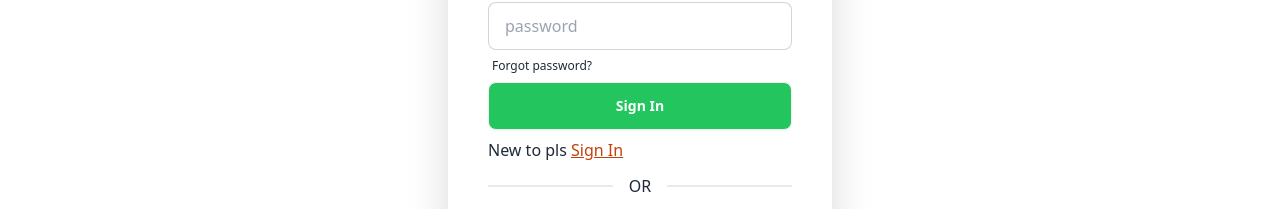
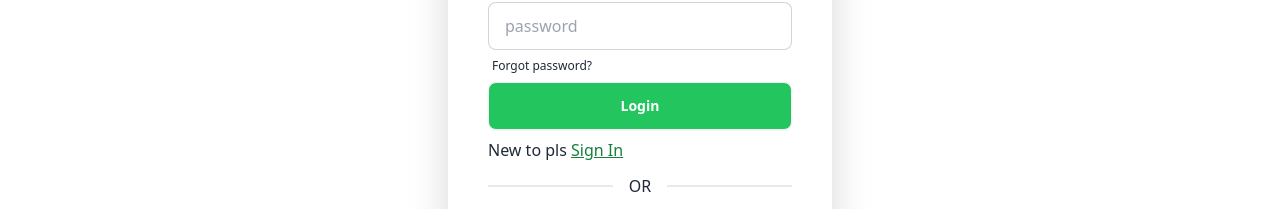
Before and after one commit to sakib1100/Resturant-client-new, a React (Vite) app: page /login in a window 1280 px wide. Shown: the part 418-627 px from the top of the page. Built offline with nearby package versions, Linux system fonts and the light colour scheme; no server answers.

Commit message:
dataUpdate

```diff
--- a/src/Compunent/Dinner/Dinner.jsx
+++ b/src/Compunent/Dinner/Dinner.jsx
@@ -13,10 +13,12 @@ const Dinner = () => {
 
     return (
         <div className="lg:mx-20 max-sm:mx-10">
+                    <h1>Dinner for you</h1>
+
             <div className="grid grid-cols-1 md:grid-cols-2 lg:grid-cols-3 gap-10 mt-12">
                 {dinner.map((data) => (
                     <div key={data._id} className="bg-white border border-gray-100 transition transform duration-700 hover:shadow-xl hover:scale-105 p-4 rounded-lg relative">
-                        <span className="bg-red-100 border border-red-500 rounded-full text-primary text-sm poppins px-4 py-1 inline-block mb-4">Lunch</span>
+                        <span className="bg-red-100 border border-red-500 rounded-full text-primary text-sm poppins px-4 py-1 inline-block mb-4">Dinner</span>
                         <img className="w-64 mx-auto transform transition duration-300 hover:scale-105" src={data.img} alt={data.name} />
                         <div className="flex flex-col items-center my-3 space-y-2">
                             <h1 className="text-gray-900 poppins text-lg">{data.name}</h1>
--- a/src/Compunent/Footer/Footer.jsx
+++ b/src/Compunent/Footer/Footer.jsx
@@ -4,8 +4,8 @@ const Footer = () => {
         <div>
      <footer className="footer p-10 bg-green-600 text-neutral-content">
   <aside>
-    <svg width="50" height="50" viewBox="0 0 24 24" xmlns="http://www.w3.org/2000/svg" fillRule="evenodd" clipRule="evenodd" className="fill-current"><path d="M22.672 15.226l-2.432.811.841 2.515c.33 1.019-.209 2.127-1.23 2.456-1.15.325-2.148-.321-2.463-1.226l-.84-2.518-5.013 1.677.84 2.517c.391 1.203-.434 2.542-1.831 2.542-.88 0-1.601-.564-1.86-1.314l-.842-2.516-2.431.809c-1.135.328-2.145-.317-2.463-1.229-.329-1.018.211-2.127 1.231-2.456l2.432-.809-1.621-4.823-2.432.808c-1.355.384-2.558-.59-2.558-1.839 0-.817.509-1.582 1.327-1.846l2.433-.809-.842-2.515c-.33-1.02.211-2.129 1.232-2.458 1.02-.329 2.13.209 2.461 1.229l.842 2.515 5.011-1.677-.839-2.517c-.403-1.238.484-2.553 1.843-2.553.819 0 1.585.509 1.85 1.326l.841 2.517 2.431-.81c1.02-.33 2.131.211 2.461 1.229.332 1.018-.21 2.126-1.23 2.456l-2.433.809 1.622 4.823 2.433-.809c1.242-.401 2.557.484 2.557 1.838 0 .819-.51 1.583-1.328 1.847m-8.992-6.428l-5.01 1.675 1.619 4.828 5.011-1.674-1.62-4.829z"></path></svg>
-    <p>ACME Industries Ltd.<br/>Providing reliable tech since 1992</p>
+    <img src="" />
+    <p ><span className="font-bold">Mostata Resturant</span>.<br/>Providing reliable  since 2023</p>
   </aside>
   <nav>
     <header className="footer-title">Social</header>
--- a/src/Compunent/Login/Login.jsx
+++ b/src/Compunent/Login/Login.jsx
@@ -101,12 +101,12 @@ const Login = () => {
 
           <div className="form-control">
             <button type="submit" className="btn btn-orange bg-green-500 text-white">
-              Sign In
+             Login
             </button>
           </div>
           <p className="mt-2">
             New to pls{' '}
-            <Link className="text-orange-700 underline" to="/signIn">
+            <Link className="text-green-700 underline" to="/signIn">
               Sign In
             </Link>
           </p>
--- a/src/Compunent/Lunch/Lunch.jsx
+++ b/src/Compunent/Lunch/Lunch.jsx
@@ -14,7 +14,8 @@ const Lunch = () => {
 
     return (
         <div className="lg:mx-20 max-sm:mx-10">
-            <h1>Lunch for you {lunch.length}</h1>
+                   <h1>Lunch for you</h1>
+
             <div className="grid grid-cols-1 md:grid-cols-2 lg:grid-cols-3 gap-10 mt-12">
                 {lunch.map((data) => (
                     <div key={data._id} className="bg-white border border-gray-100 transition transform duration-700 hover:shadow-xl hover:scale-105 p-4 rounded-lg relative">
--- a/src/Compunent/SignIn/SignIn.jsx
+++ b/src/Compunent/SignIn/SignIn.jsx
@@ -68,7 +68,7 @@ if(gUser){
             <div className="form-control">
               <button type="submit" className="btn btn-orange bg-green-500 text-white ">Sign In</button>
             </div>
-            <p className="mt-2">Already have an account pls <Link className="text-orange-700 underline" to="/login">Login</Link></p>
+            <p className="mt-2">Already have an account pls <Link className="text-green-700 underline" to="/login">Login</Link></p>
             <div className="divider">OR</div>
           </form>
           <div className="mb-10 flex d-flex justify-center mx-auto">
```
